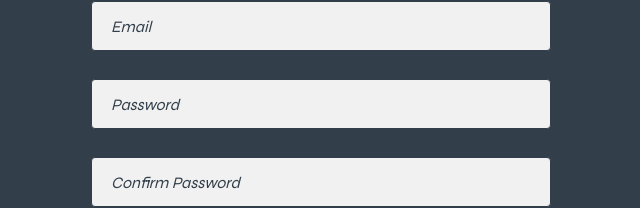
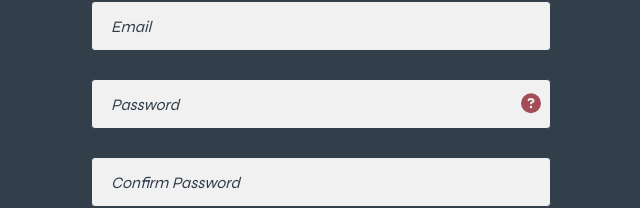
Before and after one commit to cuneytakcay/next-blogger, a React (Vite) app in the folder frontend/: page /signup in a window 1280 px wide. Shown: the part 342-550 px from the top of the page, without its empty margins (319-959 px from the left). Built offline with nearby package versions, Linux system fonts and the light colour scheme.

Commit message:
Adding password tooltip

```diff
--- a/frontend/src/components/auth/Signup.jsx
+++ b/frontend/src/components/auth/Signup.jsx
@@ -180,6 +180,13 @@ const Signup = () => {
               <FontAwesomeIcon icon={faExclamationTriangle} />
             </p>
           )}
+          <div className={styles.question}>
+            <FontAwesomeIcon icon={faQuestionCircle} />
+            <p className={styles.tooltip}>
+              Password must contain at least one number and at least one special
+              character and must be at least 8 characters long
+            </p>
+          </div>
         </div>
         <div className={styles['input-container']}>
           <input
--- a/frontend/src/components/auth/auth.module.css
+++ b/frontend/src/components/auth/auth.module.css
@@ -74,6 +74,40 @@
   color: var(--brick);
 }
 
+.error + .question {
+  display: none;
+}
+
+.question {
+  position: absolute;
+  top: 50%;
+  right: 10px;
+  transform: translateY(-50%);
+}
+
+.question svg {
+  font-size: 1.25rem;
+  color: var(--brick);
+}
+
+.tooltip {
+  display: none;
+  position: absolute;
+  bottom: 25px;
+  right: -20px;
+  width: 300px;
+  padding: 10px;
+  background-color: var(--gray);
+  color: var(--text-dark);
+  border-radius: 4px;
+  margin: 0;
+  text-align: center;
+}
+
+.question:hover .tooltip {
+  display: block;
+}
+
 .button {
   padding: 0 20px;
   border: none;
```
